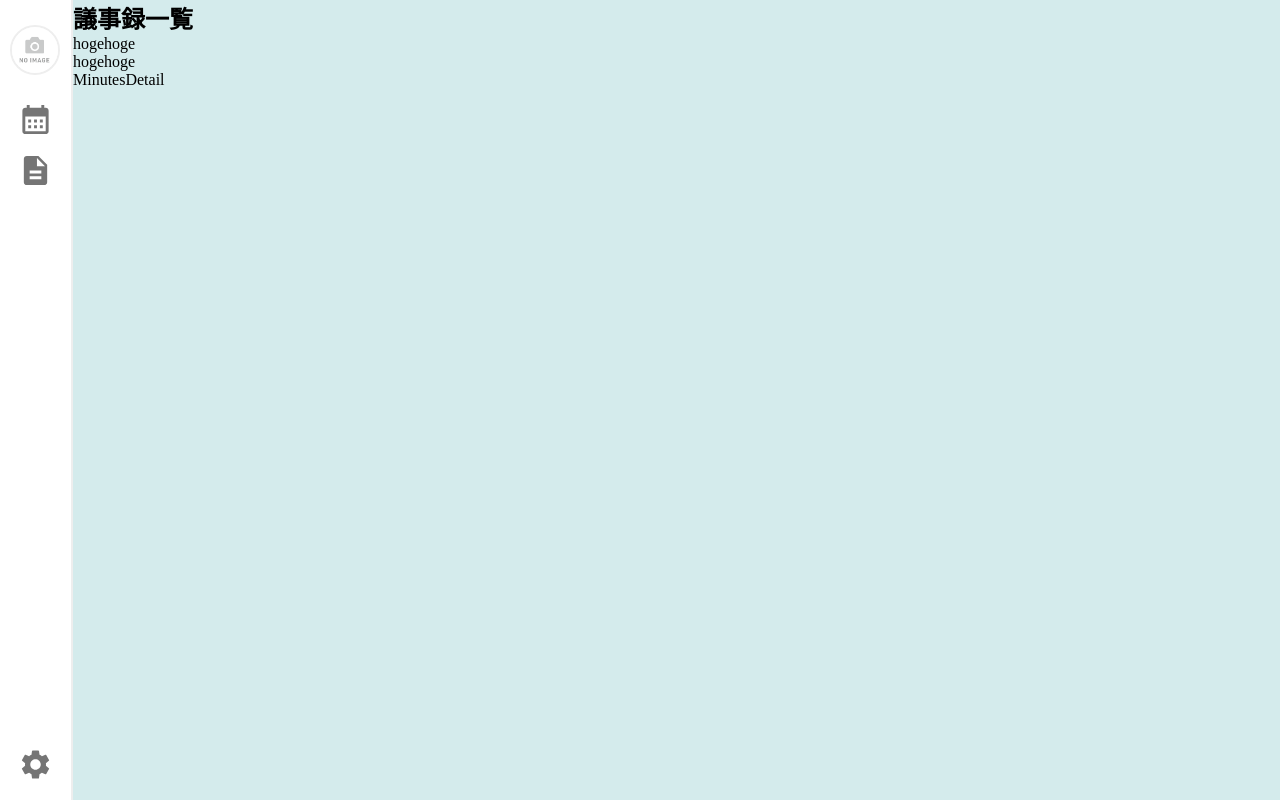
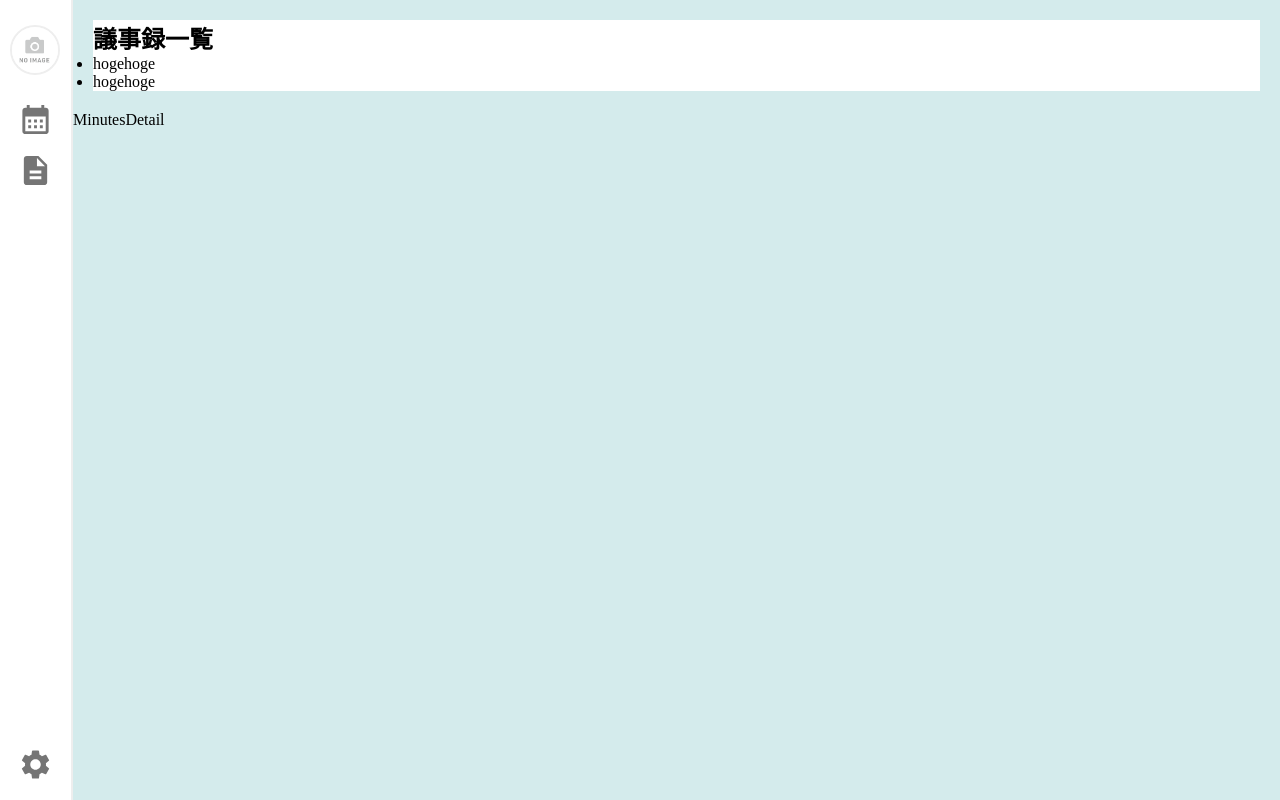
Before and after one commit to Mayu0628/TechRead_NextJS, a Next.js app: page / in a window 1280 px wide. Built offline with nearby package versions, Linux system fonts and the light colour scheme.

Commit message:
feat: Add ChapterList container and styles to the Toppage

```diff
--- /dev/null
+++ b/src/app/features/Toppage/ChapterList/component/ChapterList.module.css
@@ -0,0 +1,4 @@
+.chapterlistcontainer {
+  background-color: #fff;
+  margin: 20px;
+}
--- a/src/app/features/Toppage/ChapterList/component/ChapterList.tsx
+++ b/src/app/features/Toppage/ChapterList/component/ChapterList.tsx
@@ -1,8 +1,8 @@
-import React from "react";
+import styles from "@/features/Toppage/ChapterList/component/ChapterList.module.css";
 
 const ChapterList = () => {
   return (
-    <div>
+    <div className={styles.chapterlistcontainer}>
       <h2>議事録一覧</h2>
       <div className="">
         <ul>
--- a/src/app/page.tsx
+++ b/src/app/page.tsx
@@ -1,9 +1,10 @@
 import ChapterList from "@/features/Toppage/ChapterList/component/ChapterList";
 import MinutesDetail from "@/features/Toppage/Minutes/component/MinutesDetail";
+import "@/styles/globals.css"
 
 export default function Home() {
   return (
-    <main>
+    <main className="maincontainer">
       <ChapterList />
       <MinutesDetail />
     </main>
--- a/src/app/styles/globals.css
+++ b/src/app/styles/globals.css
@@ -27,3 +27,10 @@ body {
   margin-top: 10px;
   margin-bottom: 10px;
 }
+
+.maincontainer {
+  display: flex;
+  flex-direction: column;
+  width: 100%;
+  height: 100%;
+}
```
Also changed, not shown: src/app/features/Toppage/Minutes/component/MinutesDetail.module.css (added).
